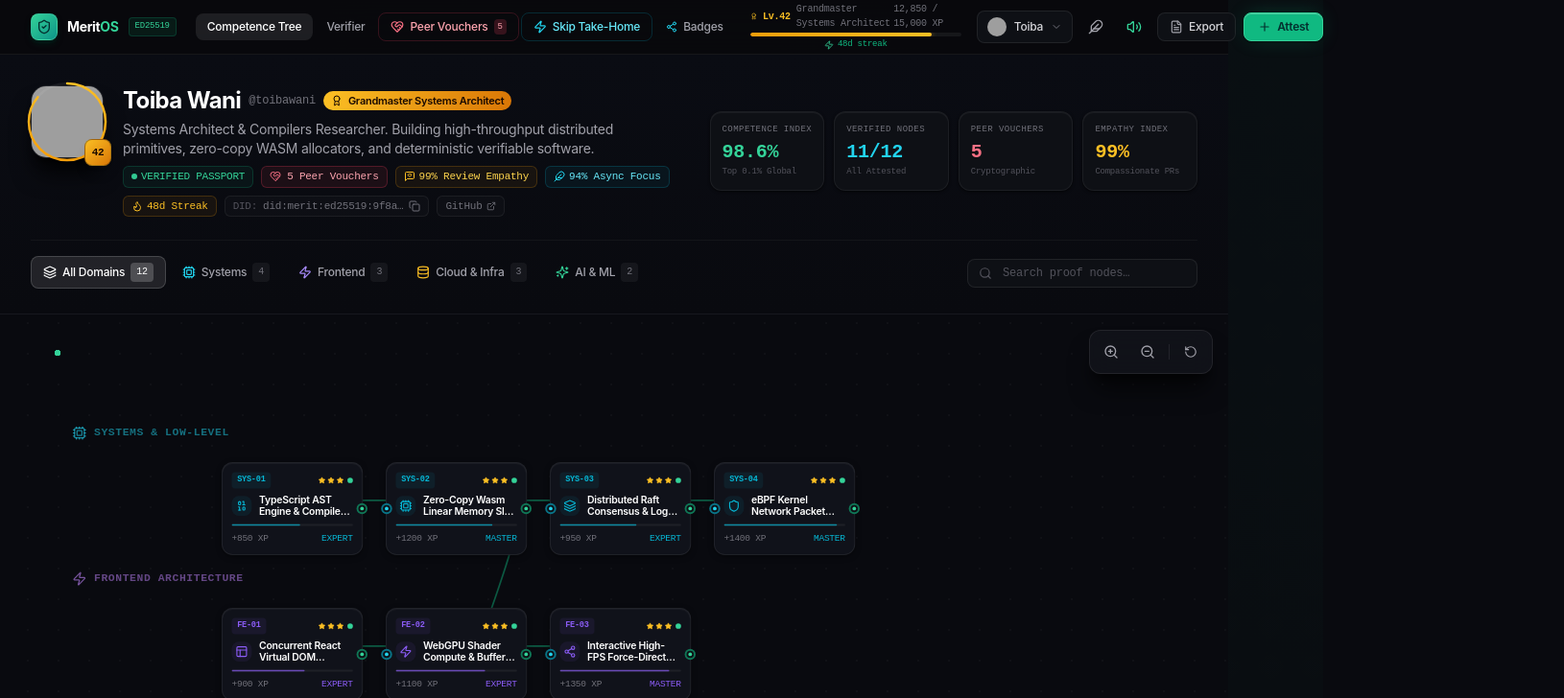
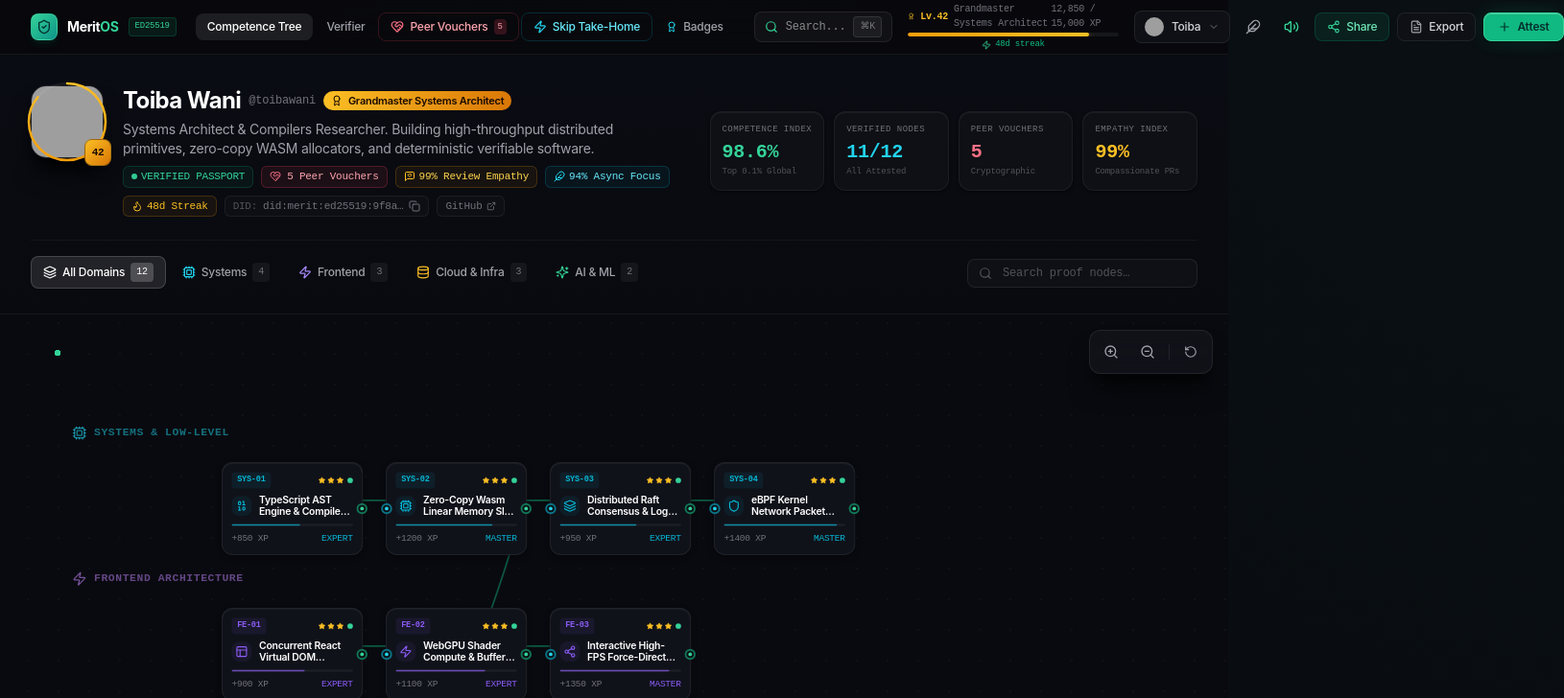
Before and after one commit to toibawani/meritos, a Next.js app: page / in a window 1280 px wide. Shown: the top 728 px of the page at 96% size, 1630 px wide, since content can reach past the window. Built offline with nearby package versions, Linux system fonts and the light colour scheme; grey boxes are pictures that could not be loaded.

Commit message:
feat(navbar): add command palette trigger and quick share button

```diff
--- a/components/Navbar.tsx
+++ b/components/Navbar.tsx
@@ -5,7 +5,7 @@ import Link from "next/link";
 import { usePathname } from "next/navigation";
 import {
   ShieldCheck, Plus, FileText, Volume2, VolumeX, Share2,
-  ChevronDown, Award, Zap, User, HeartHandshake, EyeOff, Sparkles, Feather
+  ChevronDown, Award, Zap, User, HeartHandshake, EyeOff, Sparkles, Feather, Search
 } from "lucide-react";
 import { useApp } from "@/lib/store";
 import { sound } from "@/lib/sound";
@@ -17,6 +17,8 @@ export function Navbar() {
     soundMuted, toggleSound,
     setIsDossierOpen, setIsBadgeModalOpen, setIsAttestModalOpen,
     setIsHumaneLedgerOpen, setIsRecruiterFastTrackOpen,
+    isCommandPaletteOpen, setIsCommandPaletteOpen,
+    setIsShareModalOpen, setIsTeamFitOpen,
     isBlindEvaluationMode, isHumaneTheme, toggleHumaneTheme
   } = useApp();
   const [personaOpen, setPersonaOpen] = useState(false);
@@ -75,10 +77,21 @@ export function Navbar() {
             </button>
 
             <button onClick={() => { sound.playClick(); setIsBadgeModalOpen(true); }} className="px-3 py-1.5 rounded-lg text-xs font-medium text-zinc-400 hover:text-zinc-200 hover:bg-white/[0.04] transition-all flex items-center space-x-1.5">
-              <Share2 className="w-3 h-3 text-cyan-400" />
+              <Award className="w-3 h-3 text-cyan-400" />
               <span>Badges</span>
             </button>
           </nav>
+
+          {/* Quick Command Palette Launcher */}
+          <button
+            onClick={() => { sound.playClick(950); setIsCommandPaletteOpen(true); }}
+            className="hidden lg:flex items-center gap-2 px-2.5 py-1 rounded-lg text-xs text-white/50 hover:text-white bg-white/[0.04] border border-white/[0.08] hover:border-white/20 transition-all font-mono"
+            title="Open Universal Command Palette (Cmd+K)"
+          >
+            <Search className="w-3.5 h-3.5 text-emerald-400" />
+            <span>Search...</span>
+            <kbd className="text-[10px] px-1.5 py-0.5 rounded bg-white/5 text-white/40 border border-white/10">⌘K</kbd>
+          </button>
         </div>
 
         {/* Center: XP Level Bar or Blind Mode Notice */}
@@ -178,6 +191,16 @@ export function Navbar() {
             {soundMuted ? <VolumeX className="w-4 h-4 text-zinc-500" /> : <Volume2 className="w-4 h-4 text-emerald-400" />}
           </button>
 
+          {/* Share */}
+          <button
+            onClick={() => { sound.playClick(900); setIsShareModalOpen(true); }}
+            className="hidden sm:flex items-center space-x-1.5 px-3 py-1.5 rounded-lg text-xs font-medium text-emerald-300 hover:text-white border border-emerald-500/20 hover:border-emerald-500/40 bg-emerald-500/10 transition-all"
+            title="Share profile & QR code"
+          >
+            <Share2 className="w-3.5 h-3.5 text-emerald-400" />
+            <span>Share</span>
+          </button>
+
           {/* Export */}
           <button
             onClick={() => { sound.playClick(); setIsDossierOpen(true); }}
```
